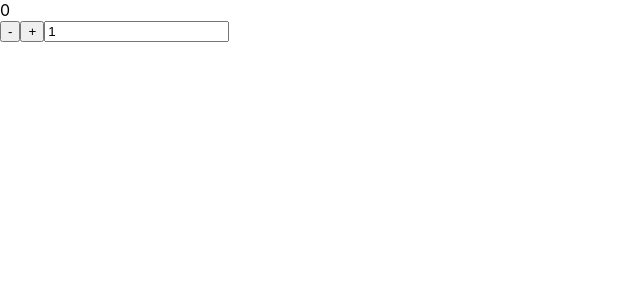
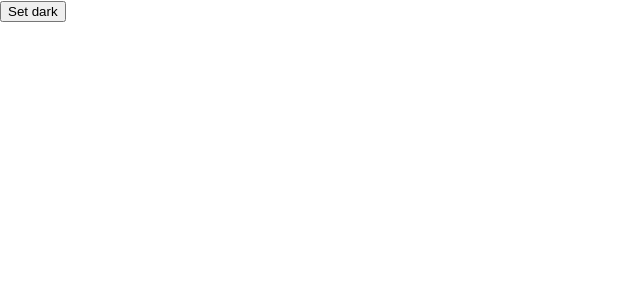
Before and after one commit to pecourses/pe2022-1-react-redux-app, a React (Create React App) app: page / in a window 1280 px wide. Shown: the top 300 px of the page, without its empty margins (0-640 px from the left). Built offline with nearby package versions, Linux system fonts and the light colour scheme.

Commit message:
Add ThemeSwitcher

```diff
--- a/src/App.js
+++ b/src/App.js
@@ -1,8 +1,8 @@
 import './App.css';
-import Counter from './components/Counter';
+import ThemeSwitcher from './components/ThemeSwitcher';
 
 function App () {
-  return <Counter />;
+  return <ThemeSwitcher />;
 }
 
 export default App;
--- /dev/null
+++ b/src/components/ThemeSwitcher/index.jsx
@@ -0,0 +1,21 @@
+import React from 'react';
+import { connect } from 'react-redux';
+import { setTheme } from '../../store/slices/themeSlice';
+
+const ThemeSwitcher = ({ isLight, changeTheme }) => {
+  const changeThemeHandler = () => changeTheme(!isLight);
+
+  return (
+    <button onClick={changeThemeHandler}>
+      {isLight ? 'Set dark' : 'Set light'}
+    </button>
+  );
+};
+
+const mapStateToProps = state => state.theme;
+
+const mapDispatchToProps = dispatch => ({
+  changeTheme: v => dispatch(setTheme(v)),
+});
+
+export default connect(mapStateToProps, mapDispatchToProps)(ThemeSwitcher);
```
